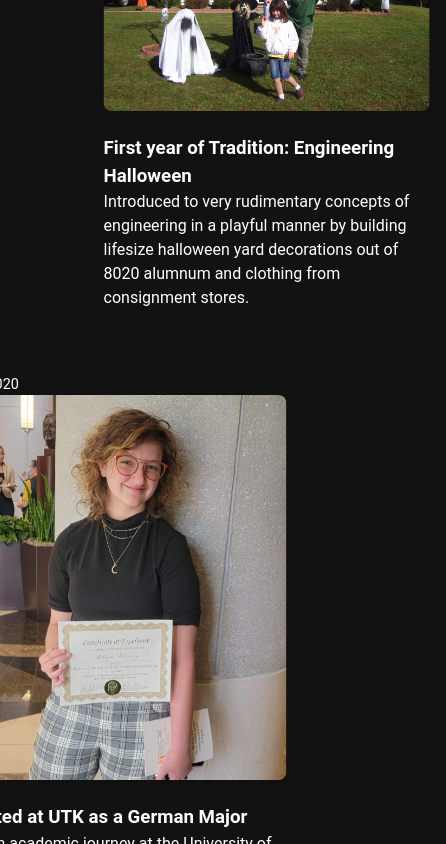
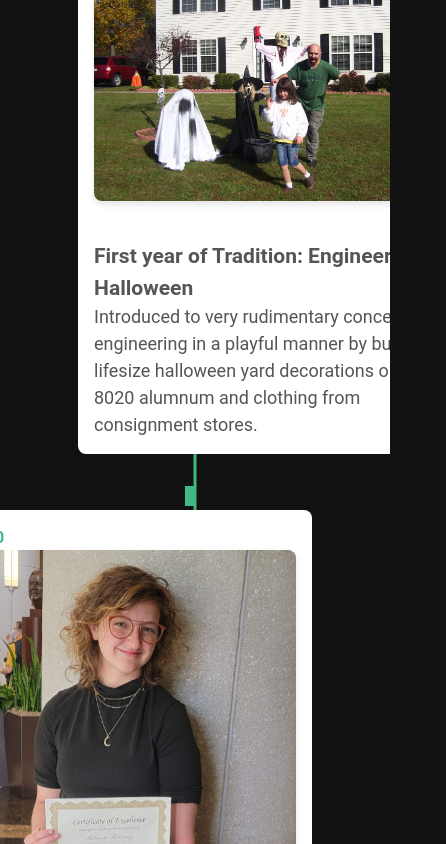
Before and after one commit to crouchbindcommit/portfolio, a Vue app: page /about in a window 390 px wide. Shown: the part 1000-1844 px from the top of the page, 446 px wide, since content can reach past the window. Built offline with nearby package versions, Linux system fonts and the light colour scheme.

Commit message:
Update Timeline.vue

```diff
--- a/src/components/about/Timeline.vue
+++ b/src/components/about/Timeline.vue
@@ -34,7 +34,6 @@
     </div>
 </template>
 
-
 <script setup lang="ts">
 import { onMounted } from 'vue';
 import AOS from 'aos';
@@ -45,38 +44,36 @@ const timelineEvents = [
       date: "Fall 2008",
       title: "First year of Tradition: Engineering Halloween",
       description: "Introduced to very rudimentary concepts of engineering in a playful manner by building lifesize halloween yard decorations out of 8020 alumnum and clothing from consignment stores."  ,
-      image: "/me/stuffy.jpg",
+      image: "./me/stuffy.jpg",
     },
     {
         date: "Fall 2020",
         title: "Started at UTK as a German Major",
         description: "Began academic journey at the University of Tennessee Knoxville as a German Language major.",
-        image: "/me/germ-major.png"
+        image: "./me/germ-major.png"
     },
     {
         date: "Spring 2021",
         title: "Declared Computer Engineering",
         description: "Declared Computer Engineering as second major, taking a giant leap of faith towards a frighting challenge. First time daring to pursue the passion to develop and design.",
-        image: "/me/solder.jpg"
+        image: "./me/solder.jpg"
     },
     {
         date: "Fall 2021 - September 2023",
         title: "Lunabotics Electrical Design Lead",
         description: "Led the Electrical Design team for UTK's Lunabotics team during maiden years, working on hardware design for a lunar rover.",
-        image: "/me/tn-electrical-lead.jpg",
-
+        image: "./me/tn-electrical-lead.jpg",
     },
     {
         date: "Fall 2022 - Current",
         title: "Peer Learning Assistant (Tutor) at the Vol Study Center",
         description: "Tutoring undergraduate students in computer engineering and German language courses, developing passion for helping others succeed academically.",
-
     },
     {
         date: "Spring 2022",
         title: "Earned the Deutsches Sprachdiplom der Kultusministerkonferenz II",
         description: "Achieved the German Language Diploma (DSD II), validating my proficiency in the language.",
-        image: "/me/dsd.png"
+        image: "./me/dsd.png"
     },
     {
         date: "Fall 2023 - Spring 2024",
@@ -87,19 +84,19 @@ const timelineEvents = [
         date: "Summer 2023 - Fall 2024",
         title: "Student Software Developer/Integrator at the Electric Power Research Institute",
         description: "Worked as a fullstack software developer, contributed directly to refactoring SQL database and modernizing frontend by abandoning aspx pages and implementing javascript framework. Beyond development practices, learned power quality mitigation techniques and basic understandings of semiconductor, utility, and CNC machining industries.",
-        image: "/me/epri.jpg"
+        image: "./me/epri.jpg"
     },
     {
         date: "Spring 2022 - Spring 2023",
         title: "Vice President of University of Tennessee German Club",
         description: "Led cultural and social events for the German Club, fostered community of language enthusiasts on and off campus. Encouraged collegiate participation in monthly community German meets.",
-        image: "/me/germ-vp.jpg"
+        image: "./me/germ-vp.jpg"
     },
     {
         date: "Spring 2023 - Fall 2024",
         title: "Recruitment Chair for the University of Tennessee Women’s Rugby Club",
         description: "Oversaw recruitment and organized events to expand and strengthen the team. Currently, the big sister to two littles on the UTWRFC squad, as well as being a little myself on the Knoxville Minx squad.",
-        image: "/me/running.jpg"
+        image: "./me/running.jpg"
     },
     {
         date: "Summer 2023 - Fall 2024",
@@ -110,11 +107,11 @@ const timelineEvents = [
         date: "Fall 2024",
         title: "Invited to Deutsche Bank's First Early Career Hackathon in Cary, North Carolina",
         description: "Selected to participate in Deutsche Bank's inaugural hackathon, focusing on innovation in finance.",
-        image: "/me/db.jpg"
+        image: "./me/db.png"
     },
     {
         date: "Spring 2025",
-        title: "Graduaton!",
+        title: "Graduation!",
         description: "Graduating in May 2025 with a BS in Computer Engineering and a BA in German Language and Literature."
     }
 ];
@@ -147,6 +144,7 @@ const getCardStyles = (index: number) => {
     box-shadow: 0 4px 6px rgba(0, 0, 0, 0.1);
 }
 
+
 /* Banner or Flag for the Timeline Section */
 .timeline-banner {
   width: 100%;
@@ -163,51 +161,138 @@ const getCardStyles = (index: number) => {
 }
 
 /* Responsive adjustments for smaller screens */
-@media (max-width: 720px) {
+@media (max-width: 768px) {
   .timeline-banner {
     font-size: 1.5rem; /* Adjust font size for smaller screens */
     padding: 0.8rem 0; /* Reduce padding for smaller screens */
   }
+}
 
+
+/* Timeline Container */
 .timeline-container {
-    padding: 0 1rem; /* Add padding to the container to prevent text from touching the sides */
+    position: relative;
+    max-width: 100%;
+    margin: 0 auto;
+    padding-top: 2rem;
+    padding-bottom: 2rem;
+    display: flex;
+    flex-direction: column;
+    align-items: center;
+    perspective: 1000px;
+    /* Adding perspective to the container */
+    overflow: hidden;
+    /* Prevents overflow */
+}
+
+/* Trunk of the tree - Set to be behind everything else */
+.timeline-trunk {
+    position: absolute;
+    left: 50%;
+    top: 0;
+    bottom: 0;
+    width: 3px;
+    background-color: #42b983;
+    transform: translateX(-50%);
+    z-index: -1;
+    /* Set to behind all other elements */
+}
+
+/* Timeline Item Styling */
+.timeline-item {
+    position: relative;
+    display: flex;
+    flex-direction: column;
+    align-items: center;
+    margin: 3rem 0;
+    /* Increased vertical spacing between items */
+    width: 100%;
+    max-width: 100%;
+    /* Ensure items don't exceed container width */
+}
+
+/* Timeline Arrow for Branches */
+.timeline-arrow {
+    position: absolute;
+    top: 0;
+    width: 0;
+    height: 0;
+    border-left: 10px solid transparent;
+    border-right: 10px solid transparent;
+    z-index: 1;
+}
+
+.timeline-arrow .arrow-up {
+    border-bottom: 10px solid #42b983;
+    margin-left: -10px;
+    /* Centering the arrow */
+}
+
+.timeline-arrow .arrow-down {
+    border-top: 10px solid #42b983;
+    margin-left: -10px;
+    /* Centering the arrow */
+}
+
+/* Timeline Card */
+.timeline-card {
+    background-color: #fff;
+    box-shadow: 0 2px 8px rgba(0, 0, 0, 0.1);
+    border-radius: 8px;
+    padding: 2rem;
+    width: 80%; /* Default card width */
+    max-width: 600px;
+    position: relative;
+    z-index: 2;
+    margin-top: 3rem;
+    /* Allow some space between the card and the arrow */
+}
+
+.timeline-date {
+    font-weight: bold;
+    color: #42b983;
+    font-size: 1.25rem;
+}
+
+.timeline-description {
+    margin-top: 1rem;
+    font-size: 1.125rem;
+    color: #555;
+}
+
+.timeline-card.left {
+    align-self: flex-start;
+    transform-origin: top left;
+}
+
+.timeline-card.right {
+    align-self: flex-end;
+    transform-origin: top right;
+}
+
+/* Ensure cards are aligned properly on mobile and tablet */
+@media (max-width: 768px) {
+    .timeline-card {
+        width: 100%; /* Ensure cards take full width on small screens */
+        margin-top: 1.5rem; /* Reduce space between items */
+        padding: 1.5rem; /* Reduced padding for smaller cards */
     }
 
     .timeline-item {
-    margin: 1.5rem 0;
-    width: 100%;
-  }
-
-  .timeline-card {
-    width: 100%; /* Ensure cards take full width on smaller screens */
-    padding: 1.5rem; /* Reduced padding for smaller cards */
-    margin: 0 auto; /* Center the card */
-  }
-
-  .timeline-date {
-    font-size: 1rem; /* Adjust font size of dates for better mobile readability */
-  }
-
-  .timeline-content {
-    font-size: 1rem; /* Adjust content text for smaller screen */
-  }
-
-  /* Reduce margin for mobile view */
-  .timeline-item .timeline-content {
-    margin-top: 1rem;
+        margin: 2rem 0;
+        /* Reduced vertical spacing */
     }
 }
 
-/* Additional fixes for very small screens (less than 480px) */
 @media (max-width: 480px) {
     .timeline-banner {
-    font-size: 1.25rem; /* Further reduce font size for small phones */
+        font-size: 1.25rem; /* Further reduce font size for mobile */
         padding: 0.6rem 0; /* Further reduce padding */
     }
 
     .timeline-item {
         margin: 1rem 0;
-    padding: 0.5rem 0;
+        /* Even closer items on mobile */
     }
 
     .timeline-card {
@@ -215,19 +300,7 @@ const getCardStyles = (index: number) => {
     }
 
     .timeline-date {
-    font-size: 0.9rem; /* Further reduce font size of dates for tiny screens */
-  }
-
-  .timeline-content {
-    font-size: 0.9rem; /* Ensure content fits well */
+        font-size: 1rem; /* Reduce font size of dates */
     }
 }
-
-/* To ensure no horizontal scrolling */
-body {
-  overflow-x: hidden;
-  margin: 0; /* Reset margin for the body */
-  padding: 0;
-  box-sizing: border-box; /* Ensure padding and borders are accounted for */
-}
 </style>
```
Lines whose indentation alone changed are shown as unchanged.
